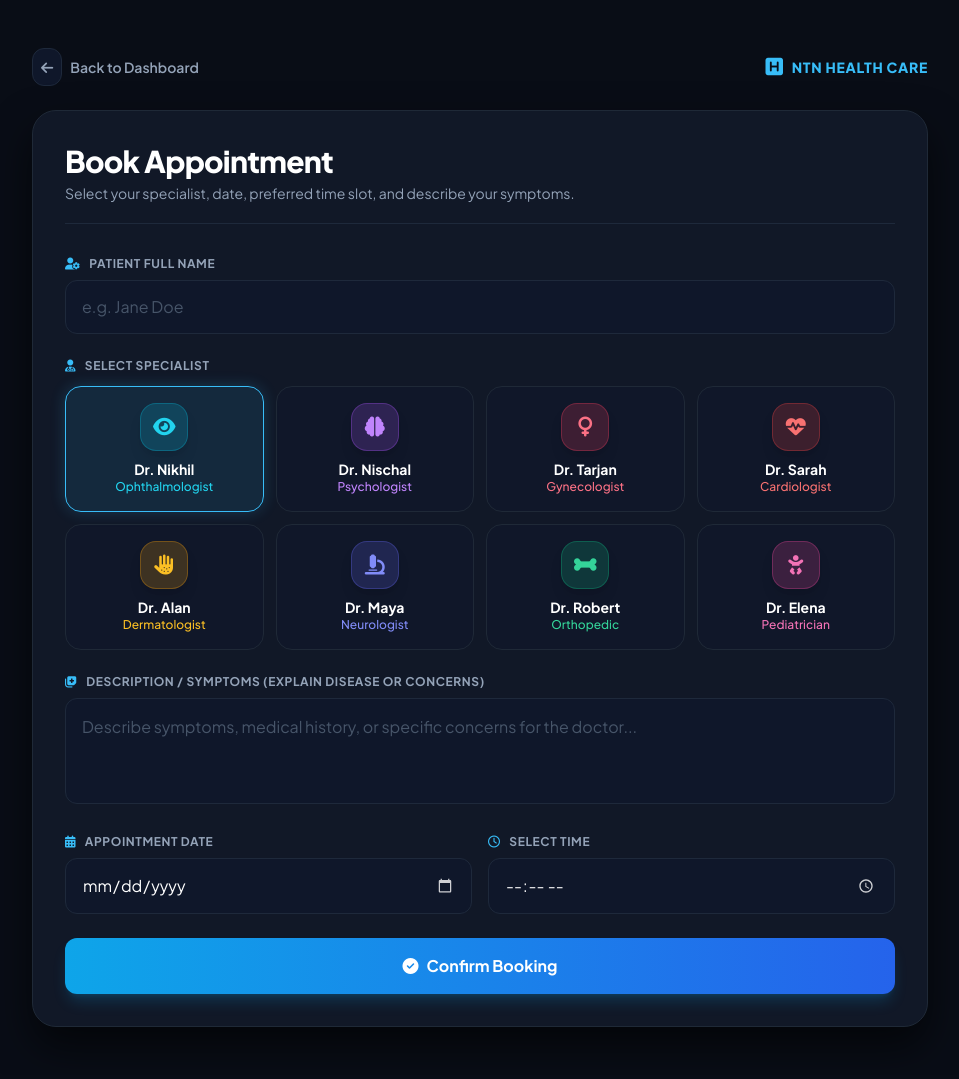
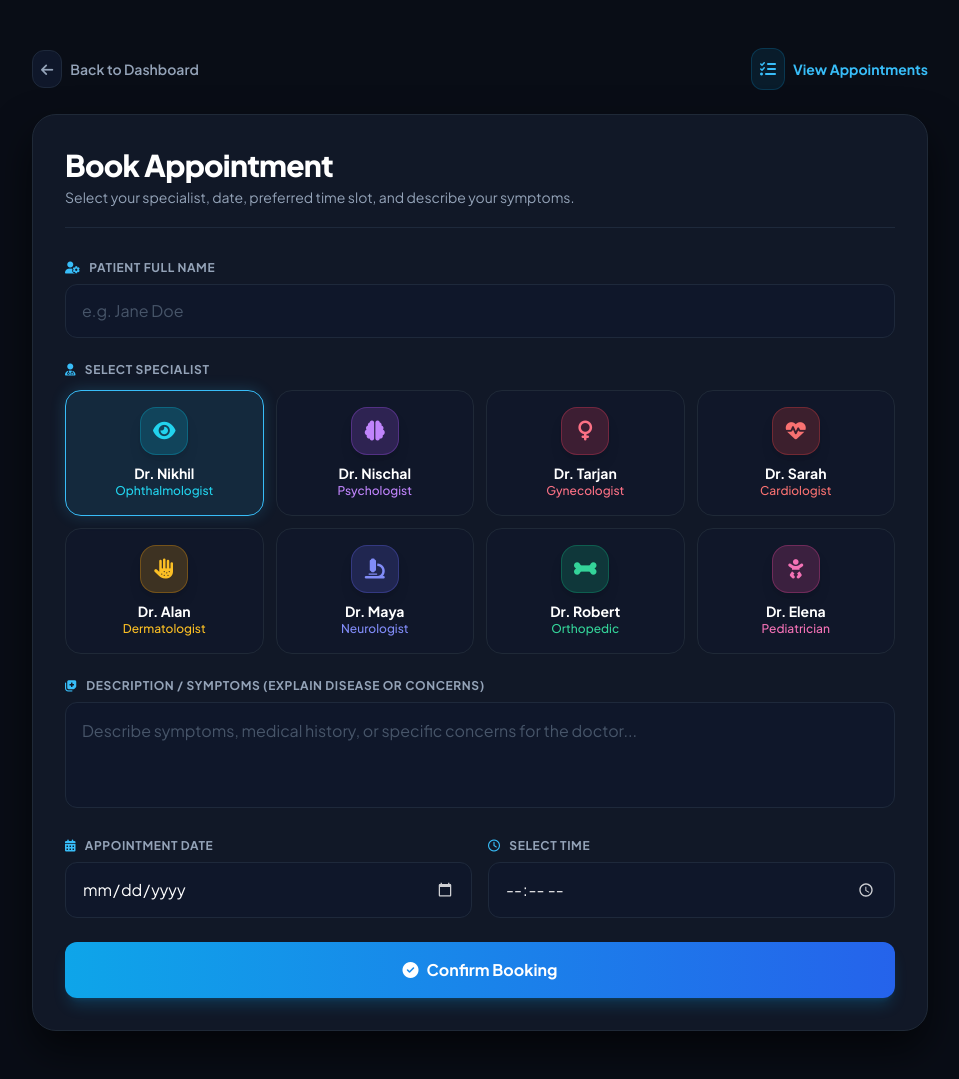
Before and after one commit to nischaladhikari67/Hospital-Appointment-miniproject-, a Flask app: page /book in a window 1280 px wide. Shown: the whole page, without its empty margins (160-1119 px from the left). Before the commit the page ends 1027 px from the top, so only its background shows below. Run offline with Flask 3, Linux system fonts and the light colour scheme; some libraries are stand-ins or nearby versions.

Commit message:
View Apointment Change

```diff
--- a/templates/book.html
+++ b/templates/book.html
@@ -26,7 +26,6 @@
             background: rgba(56, 189, 248, 0.1);
             box-shadow: 0 0 15px rgba(56, 189, 248, 0.2);
         }
-        /* Custom styling for dark mode date and time inputs */
         input[type="date"]::-webkit-calendar-picker-indicator,
         input[type="time"]::-webkit-calendar-picker-indicator {
             filter: invert(1);
@@ -49,9 +48,14 @@
             </div>
             <span>Back to Dashboard</span>
         </a>
-        <div class="flex items-center gap-2 text-sky-400 font-extrabold text-sm tracking-wider">
-            <i class="fa-solid fa-square-h text-xl"></i> NTN HEALTH CARE
-        </div>
+
+        <!-- Replaced Logo with View Appointment Link -->
+        <a href="/view" class="group flex items-center gap-2 text-sm font-semibold text-sky-400 hover:text-sky-300 transition">
+            <div class="p-2 rounded-xl bg-sky-500/10 border border-sky-500/20 group-hover:bg-sky-500/20 transition">
+                <i class="fa-solid fa-list-check text-base"></i>
+            </div>
+            <span class="font-bold">View Appointments</span>
+        </a>
     </div>
 
     <!-- Main Container -->
@@ -74,7 +78,7 @@
                     class="w-full bg-slate-900 border border-slate-800 rounded-xl px-4 py-3.5 text-white placeholder-slate-600 focus:outline-none focus:border-sky-400 focus:ring-1 focus:ring-sky-400 transition">
             </div>
 
-            <!-- Doctor Visual Selector Cards (8 Doctors Grid) -->
+            <!-- Doctor Visual Selector Cards -->
             <div>
                 <label class="block text-xs font-bold uppercase text-slate-400 tracking-wider mb-3">
                     <i class="fa-solid fa-user-doctor text-sky-400 mr-1.5"></i> Select Specialist
@@ -191,28 +195,22 @@
                     class="w-full bg-slate-900 border border-slate-800 rounded-xl p-4 text-white placeholder-slate-600 focus:outline-none focus:border-sky-400 focus:ring-1 focus:ring-sky-400 transition resize-none"></textarea>
             </div>
 
-            <!-- Date & Time Row with Interactive Calendar Picker -->
+            <!-- Date & Time Row -->
             <div class="grid grid-cols-1 md:grid-cols-2 gap-4">
-                <!-- Appointment Date with Native Calendar -->
                 <div>
                     <label class="block text-xs font-bold uppercase text-slate-400 tracking-wider mb-2">
                         <i class="fa-solid fa-calendar-days text-sky-400 mr-1.5"></i> Appointment Date
                     </label>
-                    <div class="relative">
-                        <input type="date" id="appointment_date" required
-                            class="w-full bg-slate-900 border border-slate-800 rounded-xl px-4 py-3.5 text-white focus:outline-none focus:border-sky-400 transition cursor-pointer">
-                    </div>
+                    <input type="date" id="appointment_date" required
+                        class="w-full bg-slate-900 border border-slate-800 rounded-xl px-4 py-3.5 text-white focus:outline-none focus:border-sky-400 transition cursor-pointer">
                 </div>
 
-                <!-- Select Time -->
                 <div>
                     <label class="block text-xs font-bold uppercase text-slate-400 tracking-wider mb-2">
                         <i class="fa-regular fa-clock text-sky-400 mr-1.5"></i> Select Time
                     </label>
-                    <div class="relative">
-                        <input type="time" id="appointment_time" required
-                            class="w-full bg-slate-900 border border-slate-800 rounded-xl px-4 py-3.5 text-white focus:outline-none focus:border-sky-400 transition cursor-pointer">
-                    </div>
+                    <input type="time" id="appointment_time" required
+                        class="w-full bg-slate-900 border border-slate-800 rounded-xl px-4 py-3.5 text-white focus:outline-none focus:border-sky-400 transition cursor-pointer">
                 </div>
             </div>
 
```
